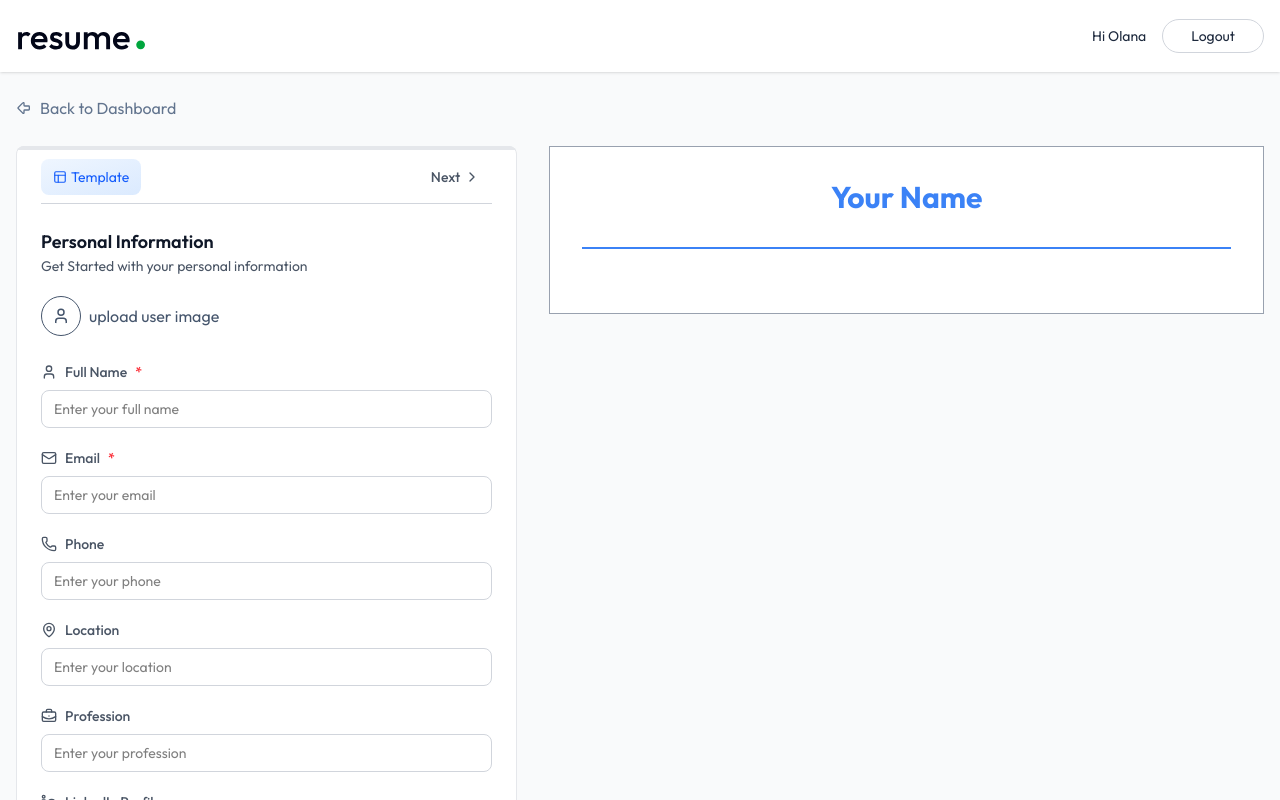
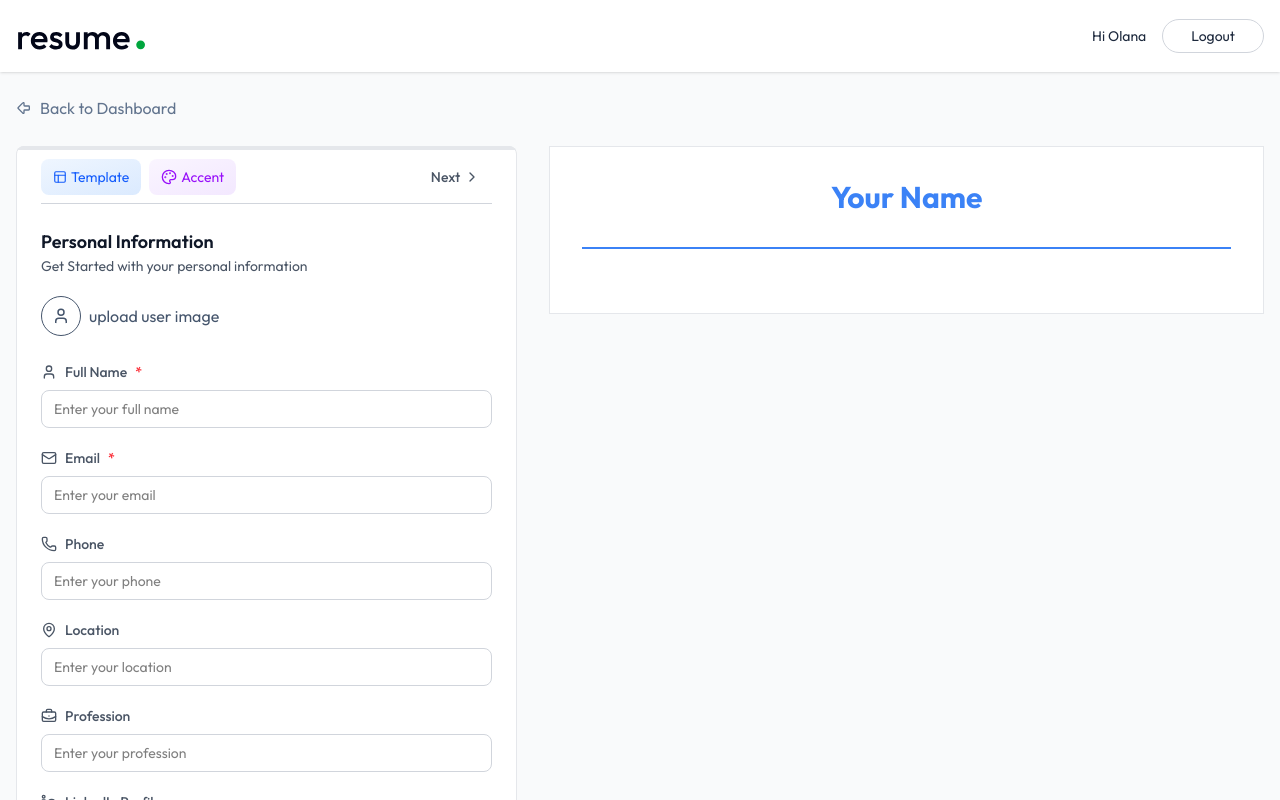
Before and after one commit to olana16/Resume-Builder, a React (Vite) app in the folder client/: page /app/builder/1 in a window 1280 px wide. Shown: the top 800 px of the page. Built offline with nearby package versions, Linux system fonts and the light colour scheme.

Commit message:
color picker completed

```diff
--- a/client/src/components/ColorPicker.jsx
+++ b/client/src/components/ColorPicker.jsx
@@ -1,6 +1,7 @@
+import { Check, Palette } from 'lucide-react';
 import React from 'react'
-
-const ColorPicker = () => {
+import { useState } from 'react';
+const ColorPicker = ({ selectedColor, onChange }) => {
 
 
     const colors = [
@@ -16,9 +17,50 @@
         { name: 'Indigo', value: '#6366F1' }
     ]
 
+    const [isOpen, setIsOpen] = useState(false);
+
   return (
-    <div>
+    <div className='relative'>
 
+              <button onClick={()=>setIsOpen(!isOpen)} className='flex items-center gap-1 text-sm text-purple-600 bg-gradient-to-br
+               from-purple-50 to-purple-100 ring-purple-300 hover:ring transition-all px-3 py-2 rounded-lg'>
+                <Palette size={16} /> <span className='max-sm:hidden'>Accent</span>
+
+                 </button>
+
+                 {isOpen && (
+                    <div className='grid grid-cols-4 w-60 gap-2 absolute top-full left-0
+                               right-0 p-3 mt-2 z-10 bg-white rounded-md border border-gray-200 shadow-sm'>
+
+                                {colors.map((color)=>(
+                                    <div key={color.value} className='relative cursor-pointer
+                                    group flex flex-col' onClick={()=>{onChange(color.value)}}>
+
+                                        <div className="w-12 h-12 rounded-full border-2 border-transparent
+                                            group-hover:black/25 transition-colors" style={{background: color.value}}>
+
+
+                                        </div>
+
+                                        {selectedColor === color.value && (
+
+                                       <div className='absolute top-0 left-0 bottom-4.5
+                                        flex items-center justify-center'>
+
+                                        <Check className='size-5 text-white'/>
+                                       </div>
+
+                                        )
+
+                                        }
+
+                                        <p className='text-xs text-center mt-1 text-gray-600'>{color.name}</p>
+
+                                    </div>
+                                ))}
+
+                    </div>
+                 )}
     </div>
   )
 }
--- a/client/src/components/ResumePreview.jsx
+++ b/client/src/components/ResumePreview.jsx
@@ -23,7 +23,7 @@
     return (
         <div className='w-full bg-gray-100'>
             <div id='resume-preview'
-                className={"border border-gray-400 print:shadow-none print:border-none" + classes}>
+                className={"border border-gray-200 print:shadow-none print:border-none" + classes}>
 
                 {renderTemplate()}
 
--- a/client/src/pages/ResumeBuilder.jsx
+++ b/client/src/pages/ResumeBuilder.jsx
@@ -6,6 +6,7 @@
 import PersonalInfoForm from '../components/PersonalInfoForm';
 import ResumePreview from '../components/ResumePreview';
 import TemplateSelector from '../components/TemplateSelector';
+import ColorPicker from '../components/ColorPicker';
 
 const ResumeBuilder = () => {
 
@@ -97,6 +98,10 @@
                 <TemplateSelector selectedTemplate={resumeData.template} onChange={(template) =>
                   setResumeData(prev => ({ ...prev, template }))} />
 
+                  <ColorPicker selectedColor={resumeData.accent_color} onChange={(color)=>setResumeData(
+                    prev => ({...prev, accent_color:color})
+                  )}/>
+
                 </div>
 
                 <div className='flex items-center'>
```
